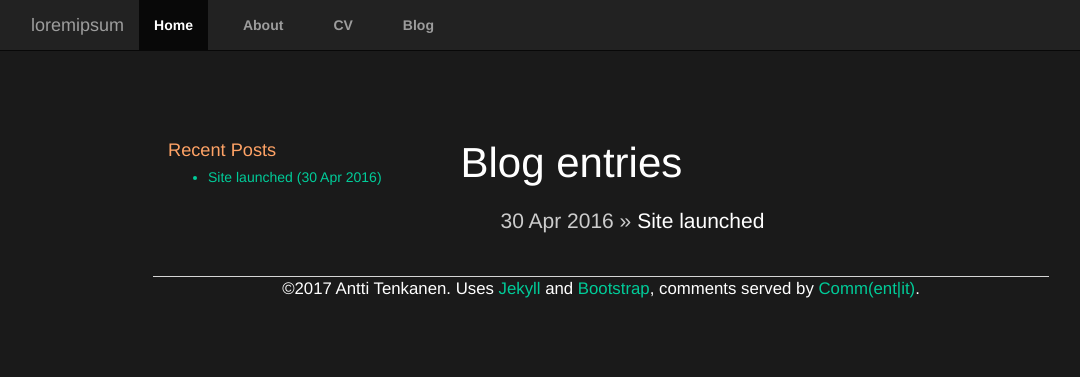
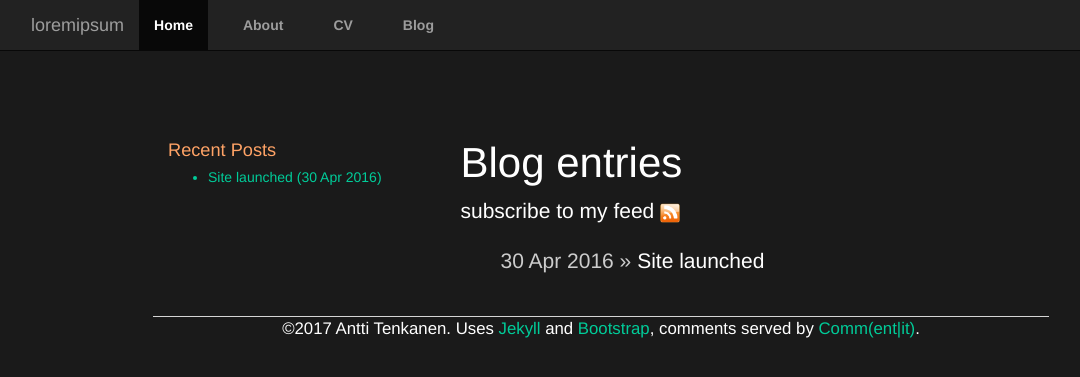
Before and after one commit to plantecophys/plantecophys, a Jekyll site: the page built from blog/index.html, in a window 1280 px wide. Shown: the top 377 px of the page, without its empty margins (39-1119 px from the left). Built offline with Jekyll 4.4.1, drawn with Linux system fonts in a browser that asks for light colours; nearby versions of some CDN libraries; library files that are not in the unit come from our copies.

Commit message:
Update index.html

```diff
--- a/blog/index.html
+++ b/blog/index.html
@@ -3,6 +3,9 @@ layout: default
 title: Blog entries
 ---
 	<h1>{{ page.title }}</h1>
+<p>
+	<a href="https://anttitenkanen.github.io/blog/atom.xml">subscribe to my feed <img border="0" alt="RSS feed" src="/img/rss.png" width="20" height="20"> </a>
+</p>
 	<ul class="blog">
 	  {% for post in site.posts %}
 	    <li><span>{{ post.date | date_to_string }}</span> » <a href="{{ post.url }}" title="{{ post.title }}">{{ post.title }}</a></li>
```
